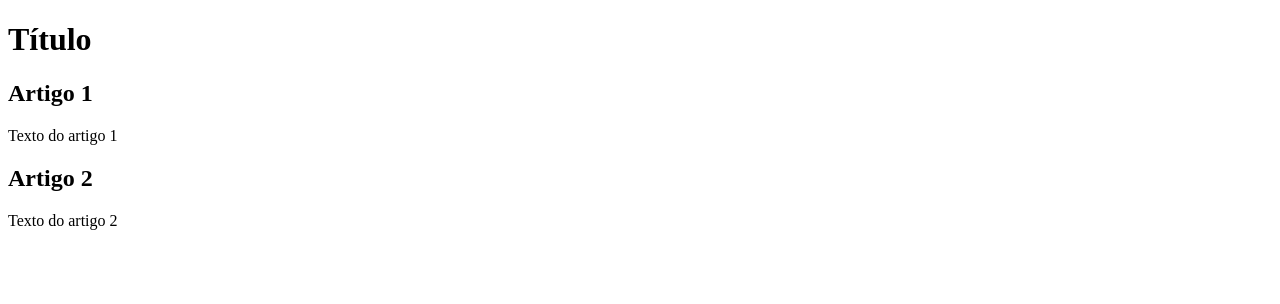
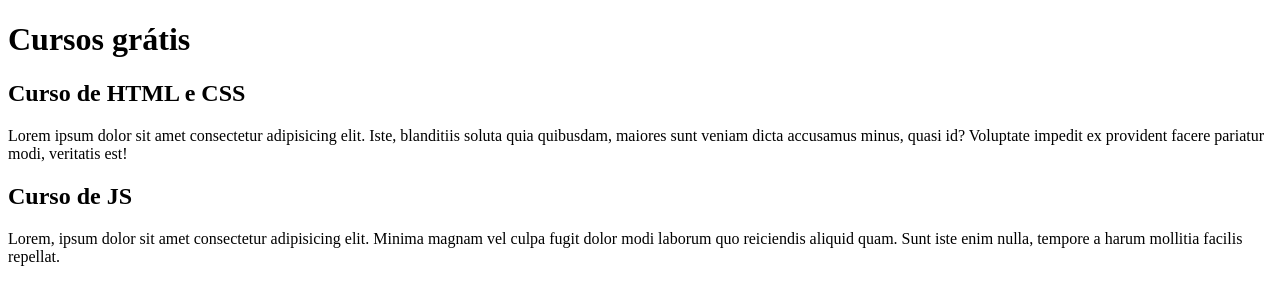
Before and after one commit to siqueira-lucas/projeto-site, a plain HTML site: page site/index.html in a window 1280 px wide. Drawn offline with Linux system fonts and the light colour scheme.

Commit message:
Update index.html

```diff
--- a/site/index.html
+++ b/site/index.html
@@ -3,21 +3,21 @@
 <head>
     <meta charset="UTF-8">
     <meta name="viewport" content="width=device-width, initial-scale=1.0">
-    <title>Meu site</title>
+    <title></title>
 </head>
 <body>
     <main>
         <header>
-            <h1>Título</h1>
+            <h1>Cursos grátis</h1>
         </header>
     </main>
     <article>
-        <h2>Artigo 1</h2>
-        <p>Texto do artigo 1</p>
+        <h2>Curso de HTML e CSS</h2>
+        <p>Lorem ipsum dolor sit amet consectetur adipisicing elit. Iste, blanditiis soluta quia quibusdam, maiores sunt veniam dicta accusamus minus, quasi id? Voluptate impedit ex provident facere pariatur modi, veritatis est!</p>
     </article>
         <article>
-        <h2>Artigo 2</h2>
-        <p>Texto do artigo 2</p>
+        <h2>Curso de JS</h2>
+        <p>Lorem, ipsum dolor sit amet consectetur adipisicing elit. Minima magnam vel culpa fugit dolor modi laborum quo reiciendis aliquid quam. Sunt iste enim nulla, tempore a harum mollitia facilis repellat.</p>
     </article>
 </body>
 </html>
```
